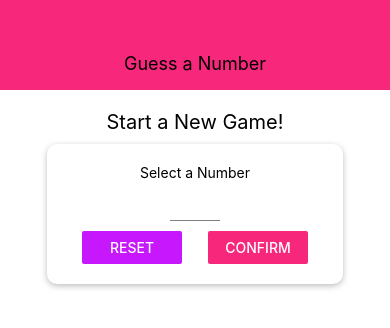
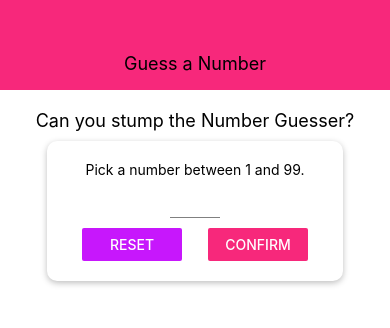
Before and after one commit to JohnSmithCoder1/NumberGuess, a React Native app: screen / in a window 390 px wide. Shown: the top 328 px of the page. Built offline with nearby package versions, Linux system fonts and the light colour scheme.

Commit message:
Update text content on start game screen

```diff
--- a/screens/StartGameScreen.js
+++ b/screens/StartGameScreen.js
@@ -24,9 +24,9 @@ const StartGameScreen = props => {
     const chosenNumber = parseInt(enteredValue);
     if (isNaN(chosenNumber) || chosenNumber <= 0 || chosenNumber > 99) {
       Alert.alert(
-        'Invalid Input',
-        'Please enter a number between 1 and 99.',
-        [{text: 'OK', style: 'destructive', onPress: resetInputHandler()}]
+        'Not so fast!',
+        'I said it had to be a number between 1 and 99.',
+        [{text: 'Alright Alright', style: 'destructive', onPress: resetInputHandler()}]
       );
 
       return;
@@ -43,8 +43,9 @@ const StartGameScreen = props => {
   if (confirmed) {
     confirmedOutput = (
       <Card style={styles.summaryContainer}>
-        <Text>Your number is</Text>
+        <Text>You picked</Text>
         <NumberContainer>{selectedNumber}</NumberContainer>
+        <Text>I won't tell. :)</Text>
         <Button title='START GAME' onPress={() => props.onStartGame(selectedNumber)} />
       </Card>
     );
@@ -56,9 +57,9 @@ const StartGameScreen = props => {
       Keyboard.dismiss();
     }}>
       <View style={styles.screen}>
-        <Text style={styles.title}>Start a New Game!</Text>
+        <Text style={styles.title}>Can you stump the Number Guesser?</Text>
         <Card style={styles.inputContainer}>
-          <Text>Select a Number</Text>
+          <Text>Pick a number between 1 and 99.</Text>
           <Input
             style={styles.input}
             blurOnSubmit
@@ -120,7 +121,7 @@ const styles = StyleSheet.create({
     alignItems: 'center',
   },
   title: {
-    fontSize: 20,
+    fontSize: 18,
     marginVertical: 10,
   },
 });
```
